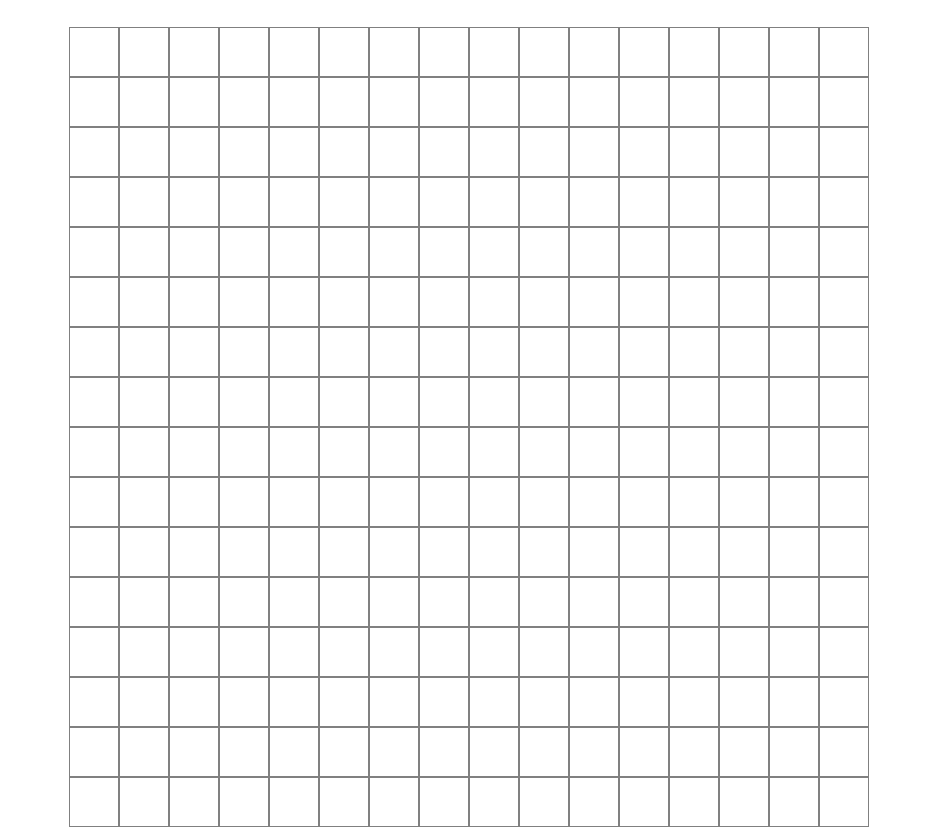
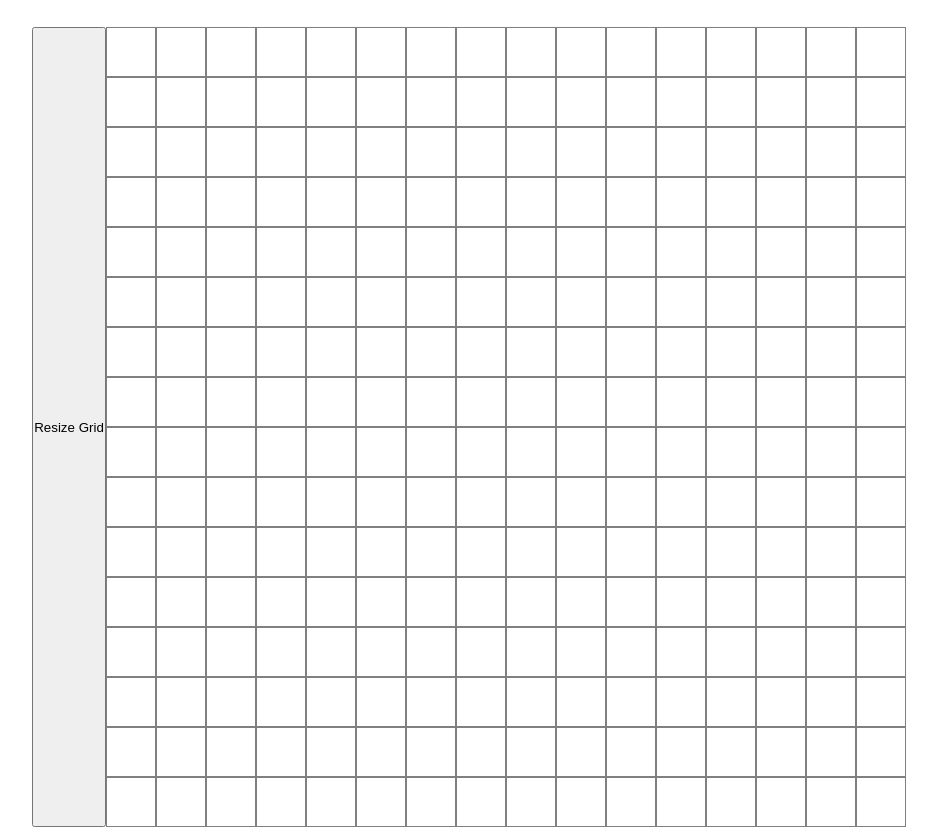
Before and after one commit to saket-1999-hub/Etch-a-Sketch, a plain HTML site: page index.html in a window 1280 px wide. Shown: the part 76-903 px from the top of the page, without its empty margins (171-1108 px from the left). Drawn offline with Linux system fonts and the light colour scheme.

Commit message:
Add button element for resizing the grid

```diff
--- a/index.html
+++ b/index.html
@@ -11,6 +11,7 @@
     <h1>Etch-a-Sketch</h1>
 
     <main>
+      <button class="btn btn-grid-size">Resize Grid</button>
       <div class="container"></div>
     </main>
   </body>
```
